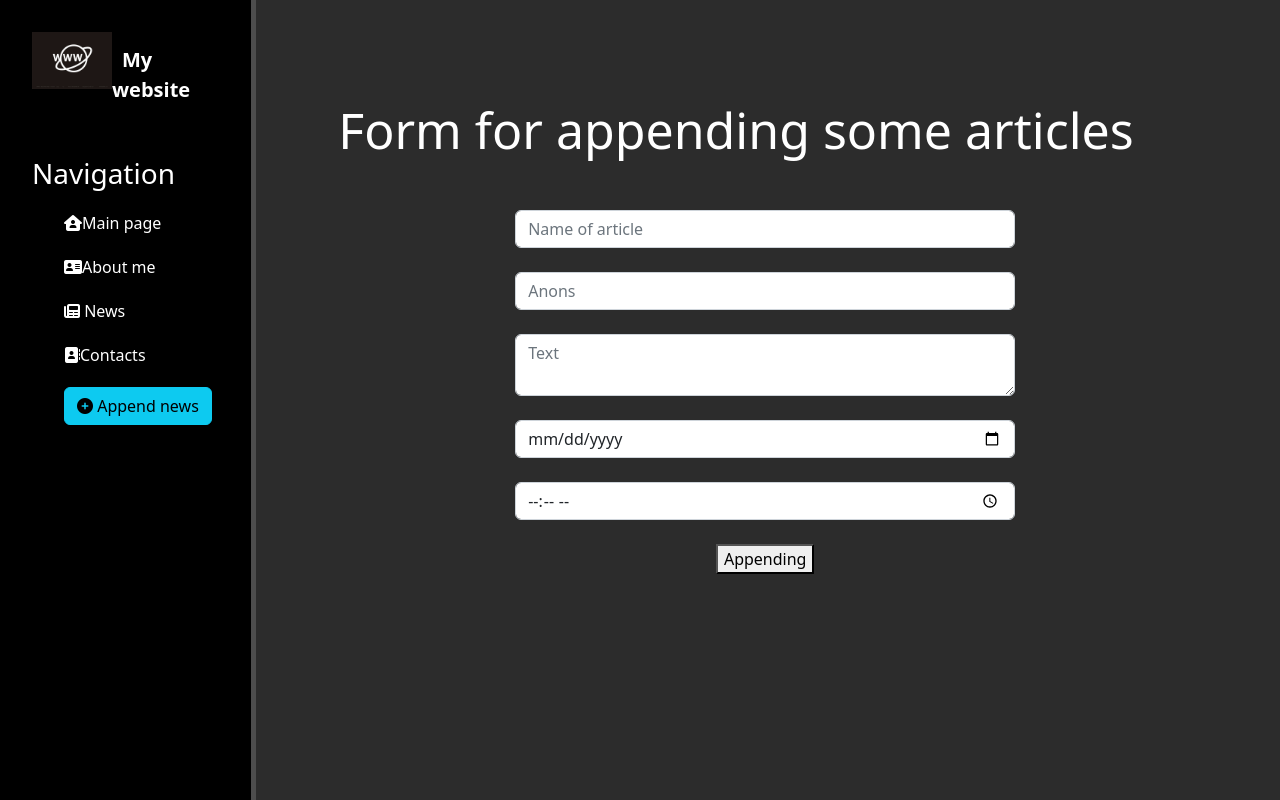
After one commit to dvmn-s/Promo_site_for_portfolio, a Django app: page /news/create in a window 1280 px wide. The commit adds this page. Run offline with Django 4.2, Linux system fonts and the light colour scheme.

Commit message:
Update
Add the button for appending news

```diff
--- a/prepare/main/static/main/css/main.css
+++ b/prepare/main/static/main/css/main.css
@@ -76,3 +76,10 @@ main .features p {max-width: 400px; margin: 20px auto  }
 
 
 }
+
+/* Обработка формы добавления новостей */
+form {
+    margin-left: 27%;
+    width:500px;
+    margin-top: 50px;
+}
--- a/prepare/main/templates/main/layout.html
+++ b/prepare/main/templates/main/layout.html
@@ -21,7 +21,7 @@
             <a href="{% url 'about' %}"><li><i class="fas fa-address-card"></i>About me</li></a>
             <a href="{% url 'news_home' %}"><li><i class="fas fa-newspaper"></i> News </li></a>
             <a href=""><li><i class="fas fa-address-book"></i>Contacts </li></a>
-            <a href=""><li><button class="btn btn-info"><i class="fas fa-plus-circle"></i>  Append news </button></li></a>
+            <a href="{% url 'create' %}"><li><button class="btn btn-info"><i class="fas fa-plus-circle"></i>  Append news </button></li></a>
         </ul>
     </aside>
     <main>
--- /dev/null
+++ b/prepare/news/templates/news/create.html
@@ -0,0 +1,19 @@
+{% extends 'main/layout.html' %}
+
+{% block title %} Form for appending some articles {% endblock %}
+
+{% block content %}
+    <div class="features">
+        <h1> Form for appending some articles  </h1>
+        <form method="post">
+            {% csrf_token %}
+            <input type="text" placeholder="Name of article" class="form-control"><br>
+            <input type="text" placeholder="Anons" class="form-control"><br>
+            <textarea class="form-control" placeholder="Text"></textarea><br>
+            <input type="date" placeholder="Anons" class="form-control"><br>
+            <input type="time" placeholder="Anons" class="form-control"><br>
+            <button class="button-success" type="sumbit"> Appending </button>
+        </form>
+    </div>
+
+{% endblock %}
--- a/prepare/news/urls.py
+++ b/prepare/news/urls.py
@@ -3,4 +3,5 @@ from django.urls import path
 
 urlpatterns = [
     path('', views.news_home, name='news_home'),
+    path('create', views.create, name='create')
 ]
--- a/prepare/news/views.py
+++ b/prepare/news/views.py
@@ -1,6 +1,12 @@
 from django.shortcuts import render
 from .models import Articles
+from .forms import ArticlesForm
 
 def news_home(request):
     news = Articles.objects.order_by('date')
     return render(request, 'news/news_home.html', {'news' : news})
+
+
+def create(request):
+
+    return render(request, 'news/create.html')
```
Also changed, not shown: prepare/news/forms.py (added, +8 -0 lines), prepare/db.sqlite3.
